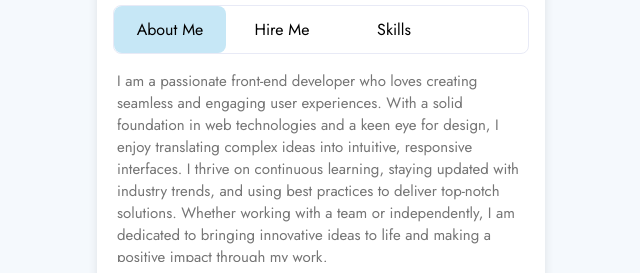
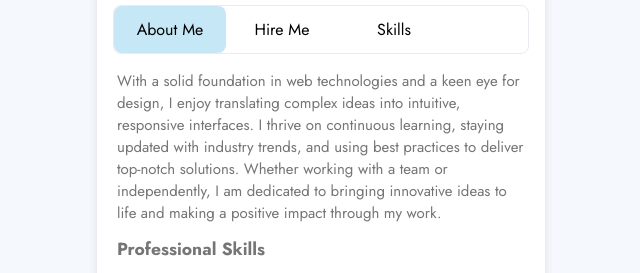
Before and after one commit to marykasp/design-frontend, a plain HTML site: page portfolio-card/index.html in a window 1280 px wide. Shown: the part 339-612 px from the top of the page, without its empty margins (319-959 px from the left). Drawn offline with nearby package versions, Linux system fonts and the light colour scheme.

Commit message:
fix: edit the active tab and active tab container

```diff
--- a/portfolio-card/index.html
+++ b/portfolio-card/index.html
@@ -64,7 +64,7 @@
         </ul>
       </div>
 
-      <div class="tab-content" id="tab-1-content">
+      <div class="tab-content active-tabs-container" id="tab-1-content">
         <p>
           I am self taught & coding school graduate in front end development
           based in Chicago, Illinois. I can develop responsive websites from
@@ -112,14 +112,13 @@
 
       <div class="tab-content active-tab-content" id="tab-3-content">
         <p>
-          I am a passionate front-end developer who loves creating seamless and
-          engaging user experiences. With a solid foundation in web technologies
-          and a keen eye for design, I enjoy translating complex ideas into
-          intuitive, responsive interfaces. I thrive on continuous learning,
-          staying updated with industry trends, and using best practices to
-          deliver top-notch solutions. Whether working with a team or
-          independently, I am dedicated to bringing innovative ideas to life and
-          making a positive impact through my work.
+          With a solid foundation in web technologies and a keen eye for design,
+          I enjoy translating complex ideas into intuitive, responsive
+          interfaces. I thrive on continuous learning, staying updated with
+          industry trends, and using best practices to deliver top-notch
+          solutions. Whether working with a team or independently, I am
+          dedicated to bringing innovative ideas to life and making a positive
+          impact through my work.
         </p>
         <h3>Professional Skills</h3>
 
```
